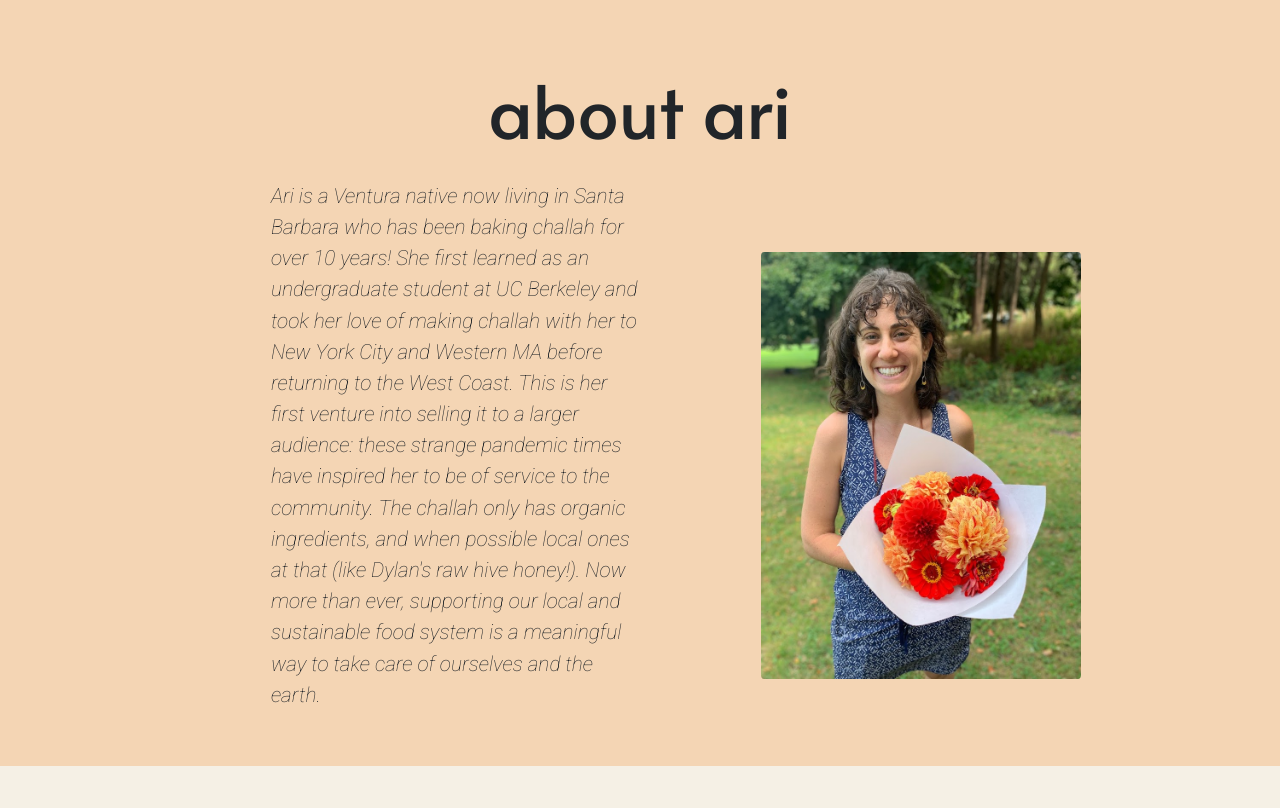
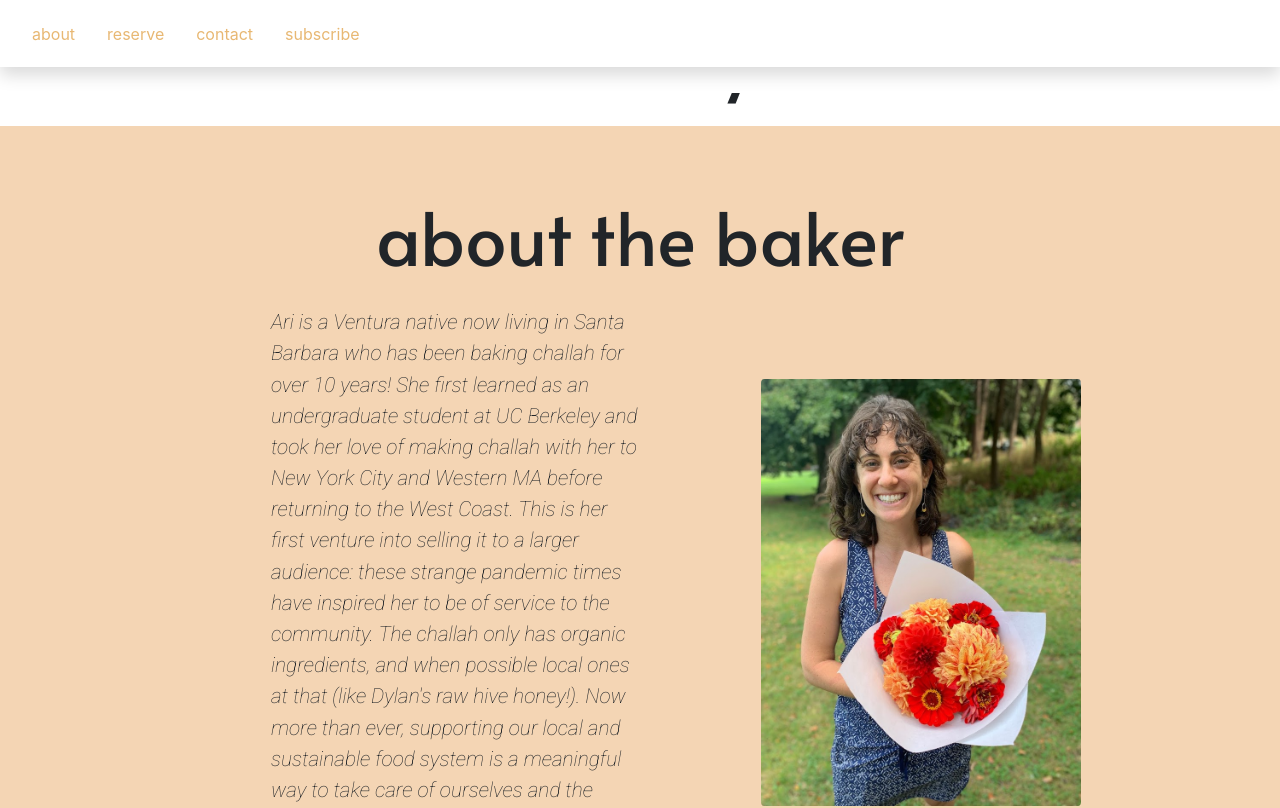
Before and after one commit to capetillo/challahlujah, a React (Create React App) app: page / in a window 1280 px wide. Shown: the top 808 px of the page. Built offline with nearby package versions, Linux system fonts and the light colour scheme.

Commit message:
adds nav bar and hides it on scroll down

```diff
--- a/package.json
+++ b/package.json
@@ -7,6 +7,7 @@
     "@testing-library/react": "^9.5.0",
     "@testing-library/user-event": "^7.2.1",
     "bootstrap": "^4.5.3",
+    "emailjs-com": "^2.6.3",
     "react": "^16.13.1",
     "react-bootstrap": "^1.3.0",
     "react-dom": "^16.13.1",
--- a/src/App.js
+++ b/src/App.js
@@ -1,5 +1,7 @@
 import React, {Component} from 'react';
 import './App.css';
+import Navigation from './components/Navigation/Navigation';
+import Header from './components/Header/Header';
 import About from './components/About/About';
 import Reserve from './components/Reserve/Reserve';
 
@@ -9,6 +11,8 @@ export default class App extends Component {
   render() {
   return (
   <div className="page-container">
+      <Navigation />
+      <Header />
       <About />
       <Reserve />
    </div>
--- a/src/components/About/About.css
+++ b/src/components/About/About.css
@@ -1,6 +1,9 @@
 .about {
   background-color:rgb(244, 213, 180);
   padding: 3vw;
+}
+.about-header {
+  text-align: center;
 }
 
 .bio {
--- a/src/components/About/About.jsx
+++ b/src/components/About/About.jsx
@@ -8,7 +8,7 @@ const About = (props) => {
         <div className="about" id="about">
             <Row className="d-flex align-items-center justify-content-center pt-3">
                 <div className="about-header">
-                    <p className="about-ari-header">about ari</p>
+                    <p className="about-ari-header">about the baker</p>
                 </div>
             </Row>
             <Row className="px-5 no-gutters">
--- /dev/null
+++ b/src/components/Header/Header.css
@@ -0,0 +1,3 @@
+.challah-by-ari {
+    text-align: center;
+}
--- /dev/null
+++ b/src/components/Header/Header.jsx
@@ -0,0 +1,12 @@
+import React from 'react';
+import './Header.css';
+
+const Header = (props) => {
+    return (
+        <div className="header">
+            <p className="challah-by-ari">challah by ari</p>
+        </div>
+    )
+}
+
+export default Header;
--- /dev/null
+++ b/src/components/Navigation/Navigation.css
@@ -0,0 +1,57 @@
+.links {
+    cursor: pointer;
+    position: fixed;
+    width: 100%;
+    top: 0;
+    transition:  0.5s;
+    padding-bottom: 2vw;
+    z-index: 99;
+    color: rgb(232, 184, 115);
+    background-color: white;
+}
+#navbarNav:hover {
+    cursor: pointer;
+}
+
+.menu-links {
+    padding: 2vw 0;
+}
+
+#boton {
+    background-color: rgb(14, 26, 45);
+    width: 47px;
+    height: 34px;
+    border-color: transparent;
+}
+
+ #boton:focus {
+    box-shadow:none !important;
+    outline: none !important;
+}
+
+#boton:active {
+    border-color: transparent;
+}
+
+.line {
+    float: left;
+    height: 3px;
+    background-color: rgb(232, 184, 115);
+    margin: 6px;
+    border-radius: 10%;
+}
+
+#line1 {
+    margin: 3.5px 0;
+    width: 180%;
+}
+
+#line2 {
+    margin: 3.5px 0;
+    width: 150%;
+}
+
+#line3 {
+    margin: 3.5px 0;
+    width: 100%;
+}
--- a/src/components/Nav/Navigation.jsx
+++ b/src/components/Navigation/Navigation.jsx
@@ -23,7 +23,7 @@ class Navigation extends Component {
                     document.getElementById("navbar").style.top = "0";
                 } else {
                     // how many rems is the navbar hidden
-                    document.getElementById("navbar").style.top = "-5.0rem";
+                    document.getElementById("navbar").style.top = "-10.0rem";
                 }
                 prevScrollPos = currentScrollPos
             }
--- a/src/components/Reserve/reserve.css
+++ b/src/components/Reserve/reserve.css
@@ -4,7 +4,8 @@
 
 .reserve-header {
     font-family: 'Alata', sans-serif;
-    color: rgb(186, 176, 180)
+    color: rgb(186, 176, 180);
+    text-align: center;
 }
 
 #plain, #poppyseed, #sesame, #zaatar{
```
Also changed, not shown: src/components/Footer/Footer.jsx (added, +12 -0 lines), src/components/Footer/Footer.css (added), 2 other files (tests, documents, lock files or other folders).
